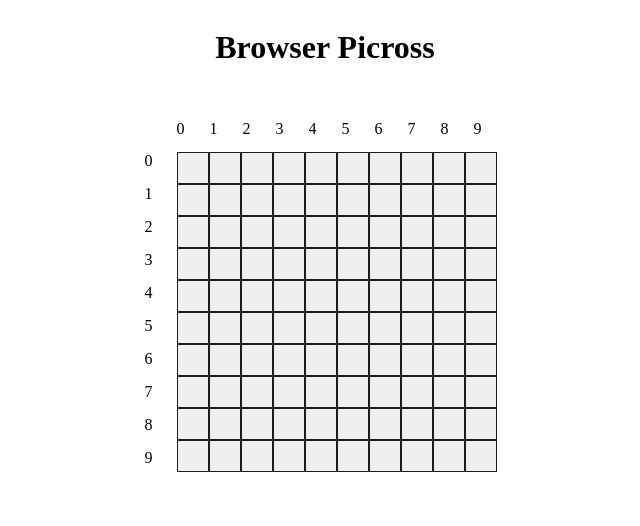
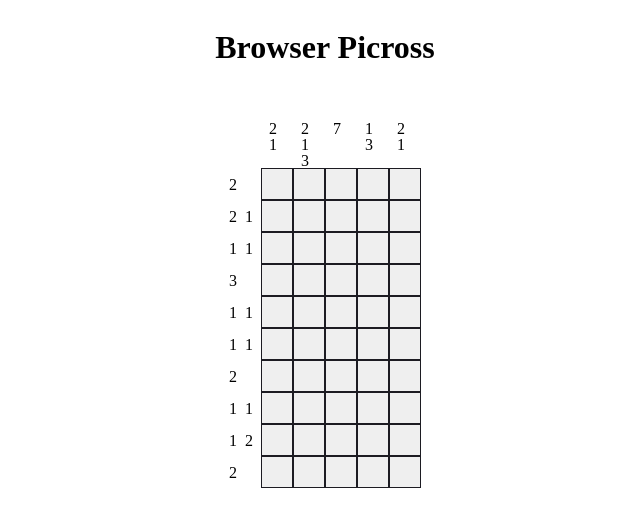
Before and after one commit to MaximeSantos/Browser-Picross, a SvelteKit app: page / in a window 1280 px wide. Shown: the top 526 px of the page, without its empty margins (315-955 px from the left). Built offline with nearby package versions, Linux system fonts and the light colour scheme.

Commit message:
Add hints to the top & left headers of the grid

```diff
--- a/src/routes/+page.svelte
+++ b/src/routes/+page.svelte
@@ -18,9 +18,13 @@
 	// Setting up our variables based on the .non format for now (https://webpbn.com/export.cgi amongst many other possibilities)
 	// 0 is a crossed cell / 1 is a full cell
 	// We also use -1 to represent an empty cell in our code
+	const width = 5;
+	const height = 10;
+	const hints = {
+		rows: [[2], [2, 1], [1, 1], [3], [1, 1], [1, 1], [2], [1, 1], [1, 2], [2]],
+		cols: [[2, 1], [2, 1, 3], [7], [1, 3], [2, 1]]
+	};
 	const solution = [0, 0, 0, 0, 0, 1, 1, 1, 1, 1, 0, 0, 0, 0, 0, 1, 1, 1, 1, 1, 0, 0, 0, 0, 0];
-	const height = 10;
-	const width = 10;
 	// Initialising a one dimensionnal array to represent our empty board.
 	let board = Array.from({ length: height * width }, () => -1);
 	let startDragOn = 0;
@@ -43,7 +47,14 @@
 <div class="container">
 	<h1>Browser Picross</h1>
 	<div class="board">
-		<Board {height} {width} {board} on:mousedown={handleMouseDown} on:mouseover={handleMouseOver} />
+		<Board
+			{height}
+			{width}
+			{board}
+			{hints}
+			on:mousedown={handleMouseDown}
+			on:mouseover={handleMouseOver}
+		/>
 	</div>
 </div>
 
--- a/src/routes/Board.svelte
+++ b/src/routes/Board.svelte
@@ -4,6 +4,7 @@
 	export let height: number;
 	export let width: number;
 	export let board: number[];
+	export let hints: { rows: number[][]; cols: number[][] };
 
 	const dispatch = createEventDispatcher();
 	function mousedown(e: MouseEvent, i: number) {
@@ -17,24 +18,32 @@
 <div class="container">
 	<!-- Header Left -->
 	<div class="left-h">
-		{#each { length: height } as _, i}
-			<div>
-				{i}
+		{#each hints.rows as hintList}
+			<div class="hint-container">
+				{#each hintList as hint}
+					<div class="hint">
+						{hint}
+					</div>
+				{/each}
 			</div>
 		{/each}
 	</div>
 
 	<!-- Header Top -->
 	<div class="top-h">
-		{#each { length: width } as _, i}
-			<div>
-				{i}
+		{#each hints.cols as hintList}
+			<div class="hint-container">
+				{#each hintList as hint}
+					<div class="hint">
+						{hint}
+					</div>
+				{/each}
 			</div>
 		{/each}
 	</div>
 
 	<!-- Body of the grid -->
-	<div class="grid" style:--height={height} style:--width={width}>
+	<div class="grid" style:--n-rows={height} style:--n-cols={width}>
 		{#each board as cell, i}
 			<button
 				class="cell"
@@ -52,6 +61,11 @@
 </div>
 
 <style>
+	:root {
+		--col-height: 2rem;
+		--row-width: 2rem;
+	}
+
 	.container {
 		display: grid;
 		grid-template-columns: auto 1fr;
@@ -64,29 +78,43 @@
 	.grid {
 		grid-area: grid;
 		display: grid;
-		grid-template-columns: repeat(var(--width), 2rem);
-		grid-template-rows: repeat(var(--height), 2rem);
+		grid-template-columns: repeat(var(--n-cols), var(--col-height));
+		grid-template-rows: repeat(var(--n-rows), var(--row-width));
 	}
 
+	.top-h,
+	.left-h {
+		display: flex;
+	}
 	.top-h {
 		grid-area: top;
-		display: flex;
 		flex-direction: row;
-		gap: 1px;
 	}
 	.left-h {
+		grid-area: left;
+		flex-direction: column;
+	}
+	.hint-container {
 		display: flex;
+		align-items: center;
+	}
+	.top-h .hint-container {
 		flex-direction: column;
-		grid-area: left;
-		gap: 1px;
+		width: var(--row-width);
 	}
-	.top-h div,
-	.left-h div {
-		height: 2rem;
-		width: 2rem;
+	.left-h .hint-container {
+		flex-direction: row;
+		height: var(--col-height);
+	}
+	.hint {
+		width: 1rem;
+		height: 1rem;
 	}
 
 	.cell {
+		width: 100%;
+		height: 100%;
+		padding: 0;
 		border: 1px solid #1c1b22;
 	}
 	.cell.full {
```
